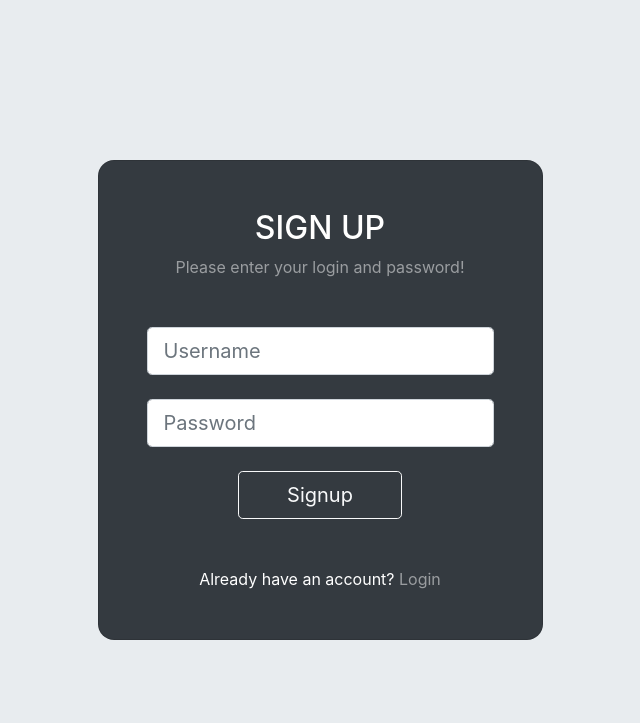
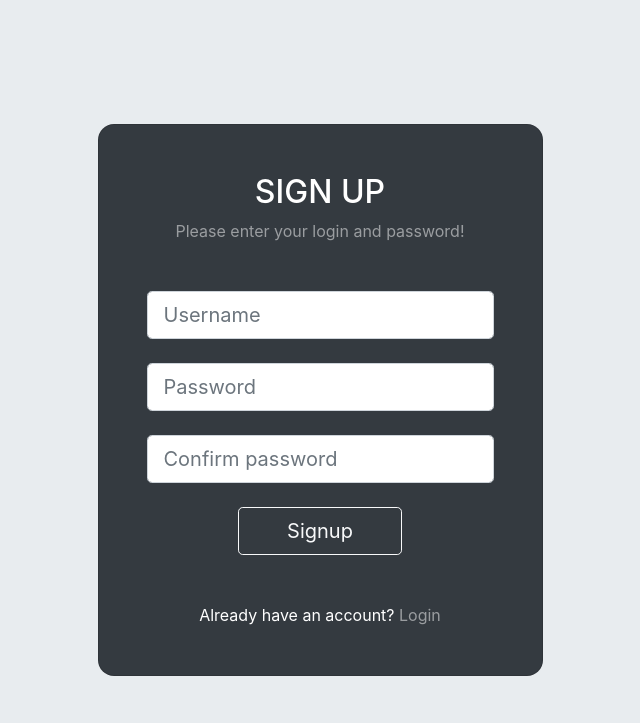
Before and after one commit to izeriayounes/Security-and-authentification, a Node server app: page /register in a window 1280 px wide. Shown: the top 723 px of the page, without its empty margins (320-960 px from the left). Run offline with Node 20, Linux system fonts and the light colour scheme; some libraries are stand-ins or nearby versions.

Commit message:
added a password confirmaton field

```diff
--- a/app.js
+++ b/app.js
@@ -97,9 +97,9 @@ const usernameTaken = { regSuccess: '', usernameTaken: 'Email already exists. Pl
 const wrongCreds = { wrongCreds: 'The informations you entered are invalid. Try again', regSuccess: '' };
 
 app.post('/register', async (req, res) => {
+    const { email, password } = req.body;
     try {
         await mongoose.connect(mongoURI);
-        const { email, password } = req.body;
         hashedPass = await bcrypt.hash(password, 12);
         const user = await User.findOne({ email });
         if (user) {
--- a/views/register.ejs
+++ b/views/register.ejs
@@ -16,16 +16,20 @@
                     <input type="email" class="form-control form-control-lg" name="email" placeholder="Username" required>
                   </div>
 
-                  <div class='usernameNotif'>
-                    <p style="color: red;">
-                      <%= usernameTaken %>
-                    </p>
-                  </div>
+                    <p class="text-danger"> <%= usernameTaken %> </p>
 
                   <div class="form-outline form-white mb-4">
                     <input type="password" class="form-control form-control-lg" name="password" placeholder="Password" required>
                   </div>
+
+                  <div class="form-outline form-white mb-4">
+                    <input type="password" class="form-control form-control-lg" name="confirmPassword" placeholder="Confirm password" required>
+                  </div>
+
+                  <small class="text-danger" id="passwordMatchError" style="display: none;">Passwords do not match</small>
+
                   <button class="btn btn-outline-light btn-lg px-5" type="submit">Signup</button>
+
 
               </form>
 
@@ -42,5 +46,21 @@
     </div>
   </div>
 </section>
+<script>
+  const passwordInput = document.getElementById('password');
+  const confirmPasswordInput = document.getElementById('confirmPassword');
+  const passwordMatchError = document.getElementById('passwordMatchError');
+
+  function checkPasswordMatch() {
+    if (passwordInput.value !== confirmPasswordInput.value) {
+      passwordMatchError.style.display = 'block';
+    } else {
+      passwordMatchError.style.display = 'none';
+    }
+  }
+
+  confirmPasswordInput.addEventListener('input', checkPasswordMatch);
+</script>
+
 
 <%- include('partials/footer') %>
```
